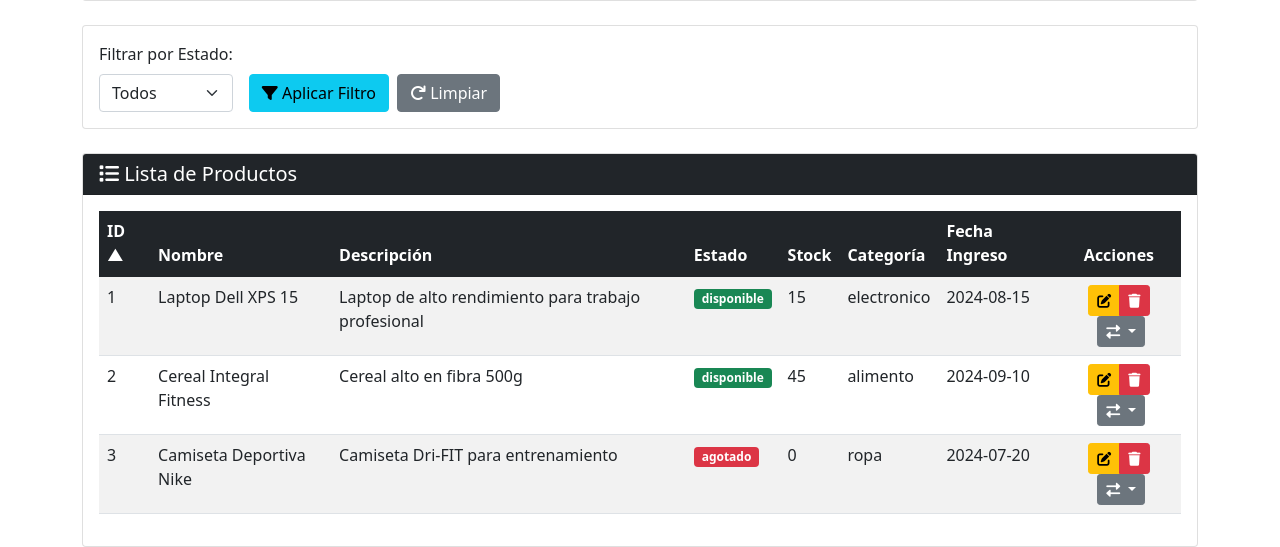
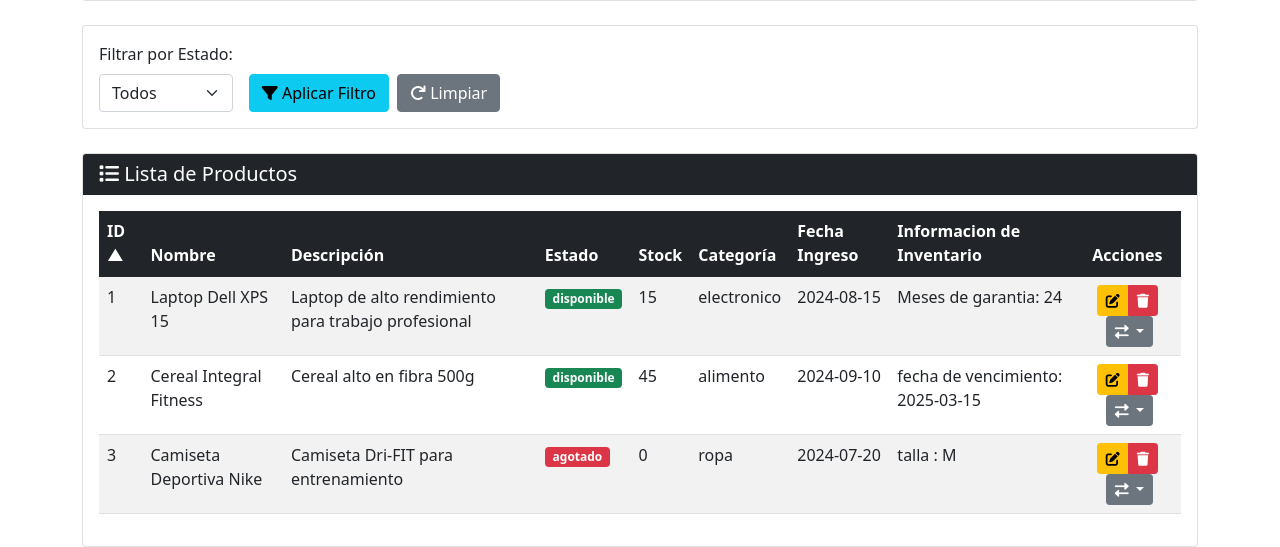
Before and after one commit to gravitax7/DESARROLLO_VII_ALVAN_SAMUDIO, a PHP site: page /PARCIALES/PARCIAL_2/index.php in a window 1280 px wide. Shown: the part 404-951 px from the top of the page. Run offline with PHP 8.4, Linux system fonts and the light colour scheme.

Commit message:
Punto 8 completado

```diff
--- a/PARCIALES/PARCIAL_2/clases.php
+++ b/PARCIALES/PARCIAL_2/clases.php
@@ -27,21 +27,21 @@ class ProductoElectronico extends Producto{
     public $garantiaMeses;
 
     public function obtenerInformacionInventario(): string{
-        return "Meses de garantia: " . $this-> $garantiaMeses;
+        return "Meses de garantia: " . $this-> garantiaMeses;
     }
 }
 
 class ProductoAlimento extends Producto {
     public $fechaVencimiento;
     public function obtenerInformacionInventario(): string{
-        return "fecha de vencimiento: " . $this-> $fechaVencimiento;
+        return "fecha de vencimiento: " . $this-> fechaVencimiento;
     }
 }
 
 class ProductoRopa extends Producto {
     public $talla;
         public function obtenerInformacionInventario(): string{
-        return "talla : " . $this-> $talla;
+        return "talla : " . $this-> talla;
     }
 }
 
--- a/PARCIALES/PARCIAL_2/index.php
+++ b/PARCIALES/PARCIAL_2/index.php
@@ -236,6 +236,9 @@ if ($operacion === 'ordenar') {
                                         Fecha Ingreso <?php echo ($campoOrden == 'fechaIngreso') ? ($tipoOrden == 'asc' ? '▲' : '▼') : ''; ?>
                                     </a>
                                 </th>
+                                <th>
+                                    Informacion de Inventario
+                                </th>
                                 <th class="text-center">Acciones</th>
                             </tr>
                         </thead>
@@ -269,6 +272,7 @@ if ($operacion === 'ordenar') {
                                         <td><?php echo htmlspecialchars($item->stock); ?></td>
                                         <td><?php echo htmlspecialchars($item->categoria); ?></td>
                                         <td><?php echo htmlspecialchars($item->fechaIngreso); ?></td>
+                                        <td><?php echo htmlspecialchars($item ->obtenerInformacionInventario()); ?></td>
                                         <td class="text-center">
                                             <div class="btn-group btn-group-sm" role="group">
                                                 <a href="?operacion=editar&id=<?php echo $item->id; ?>"
```
